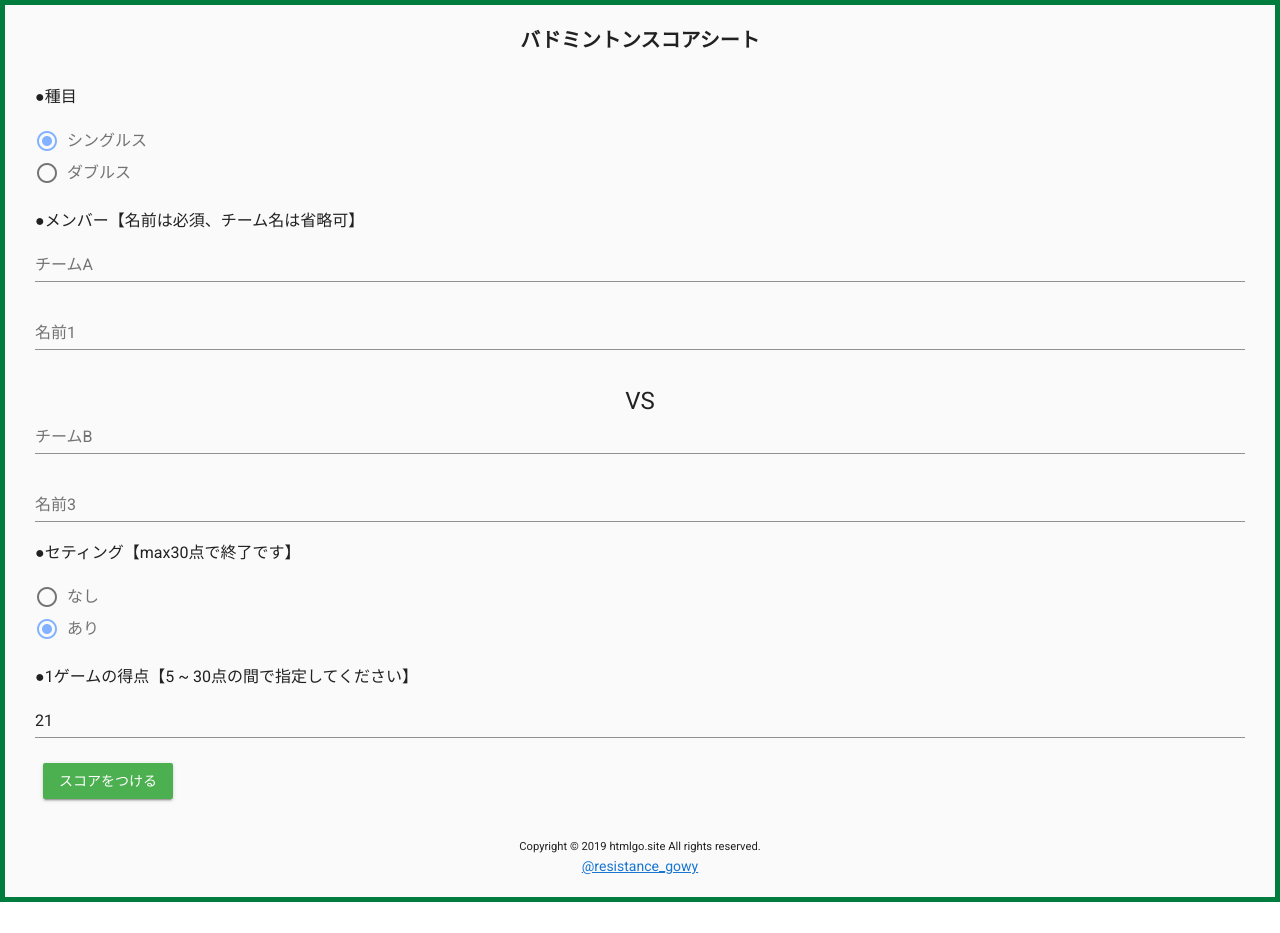
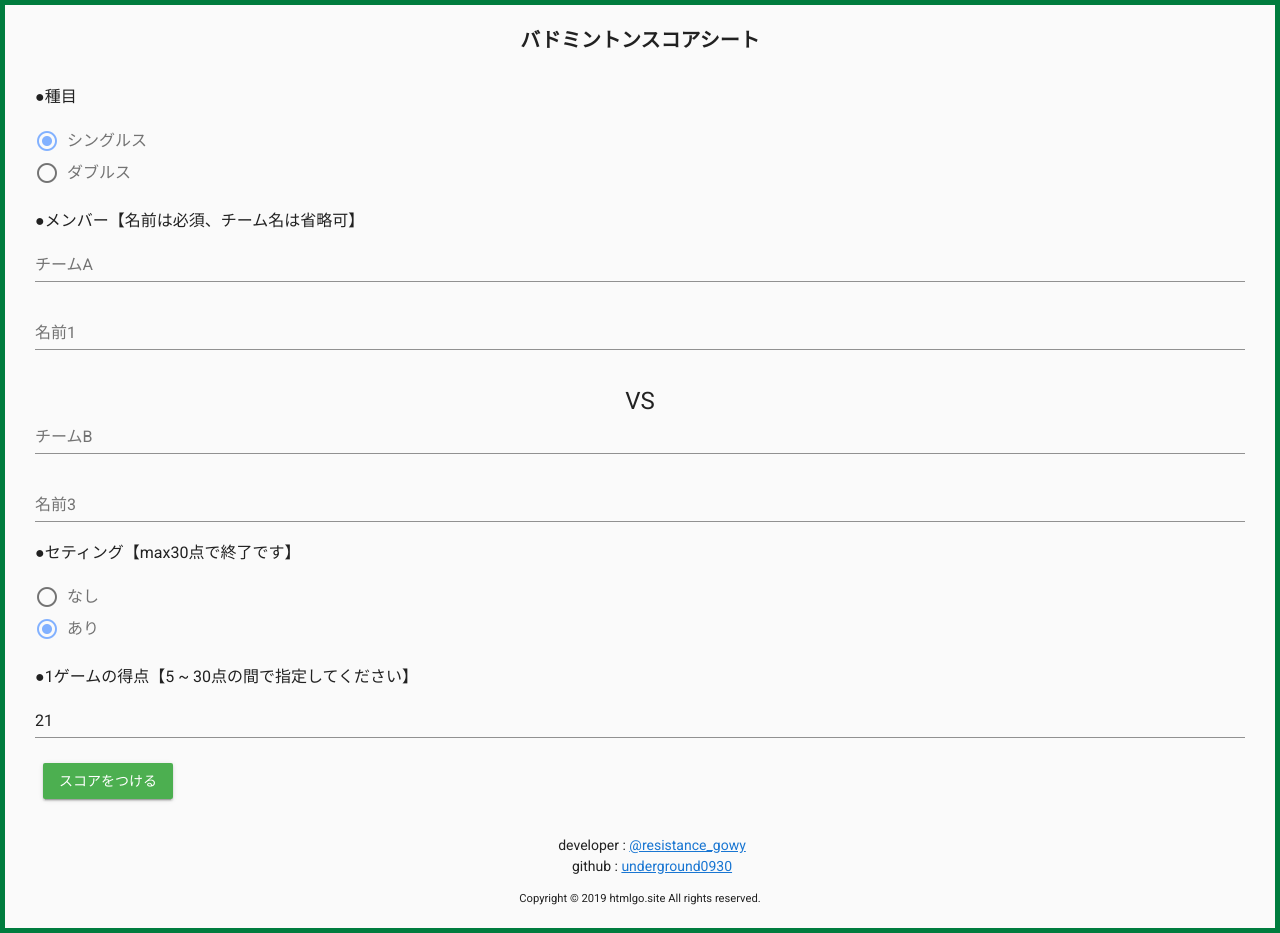
Before and after one commit to underground0930/badminton_score, a Vue app in the folder bad_score/: page / in a window 1280 px wide. Before the commit the page ends 902 px from the top, so only its background shows below. Built offline with nearby package versions, Linux system fonts and the light colour scheme.

Commit message:
footer調整

```diff
--- a/bad_score/src/App.vue
+++ b/bad_score/src/App.vue
@@ -6,12 +6,13 @@
       <h1 class="mainTitle">バドミントンスコアシート</h1>
       <router-view />
       <footer class="footer">
+        <ul class="footer__links">
+          <li>developer : <a href='https://twitter.com/resistance_gowy' target="_blank">@resistance_gowy</a></li>
+          <li>github : <a href='https://github.com/underground0930/badminton_score' target="_blank">underground0930</a></li>
+        </ul>
         <small>
           Copyright © 2019 htmlgo.site All rights reserved.
         </small>
-        <div class="twitter">
-          <a href='https://twitter.com/resistance_gowy' target="_blank">@resistance_gowy</a>
-        </div>
         </footer>
     </div>
     </v-app>
@@ -49,6 +50,10 @@ export default {
   padding: 30px 0 0;
   text-align: center;
 }
-.twitter {
+.footer__links {
+  margin: 0 0 10px;
+  li {
+    text-align: center;
+  }
 }
 </style>
```
